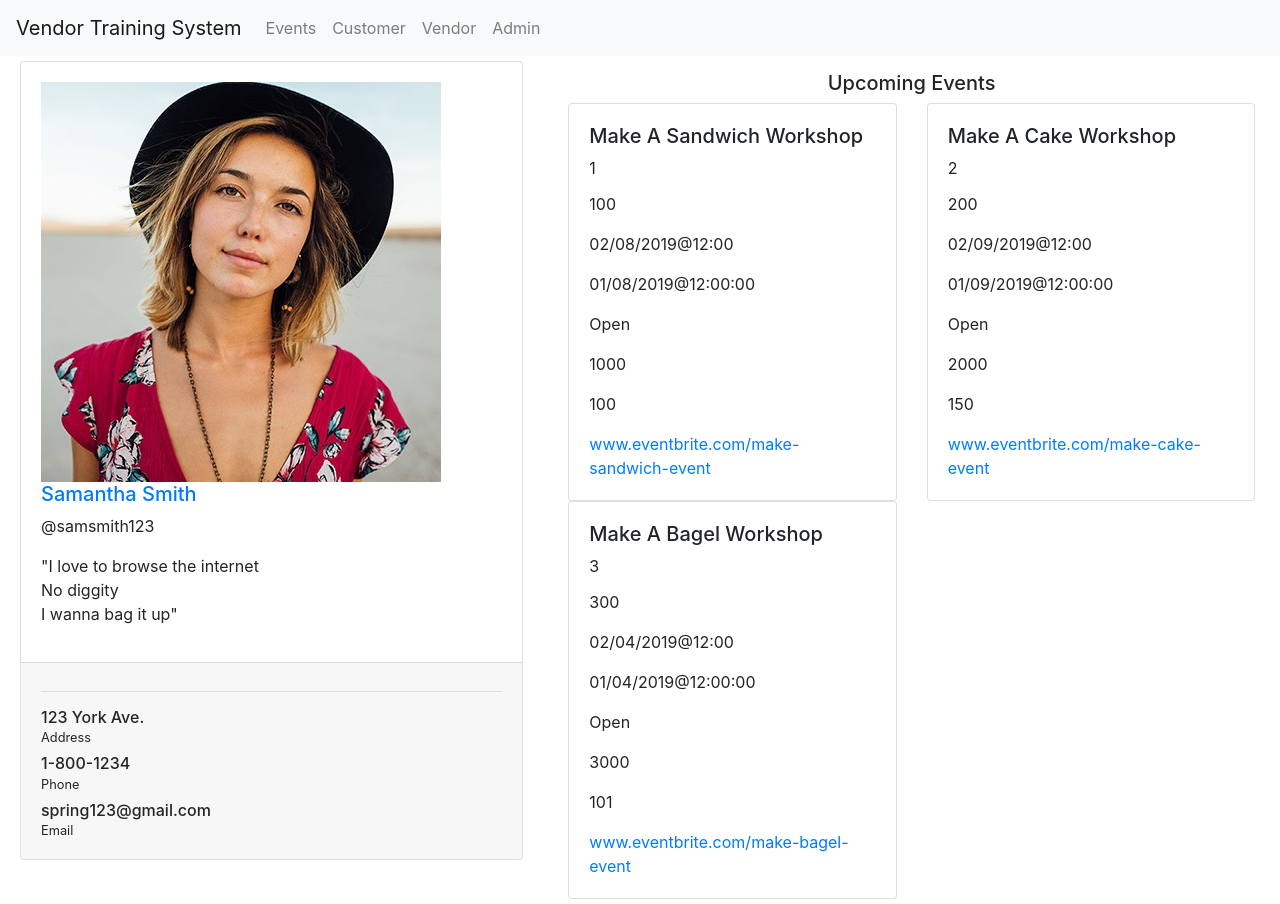
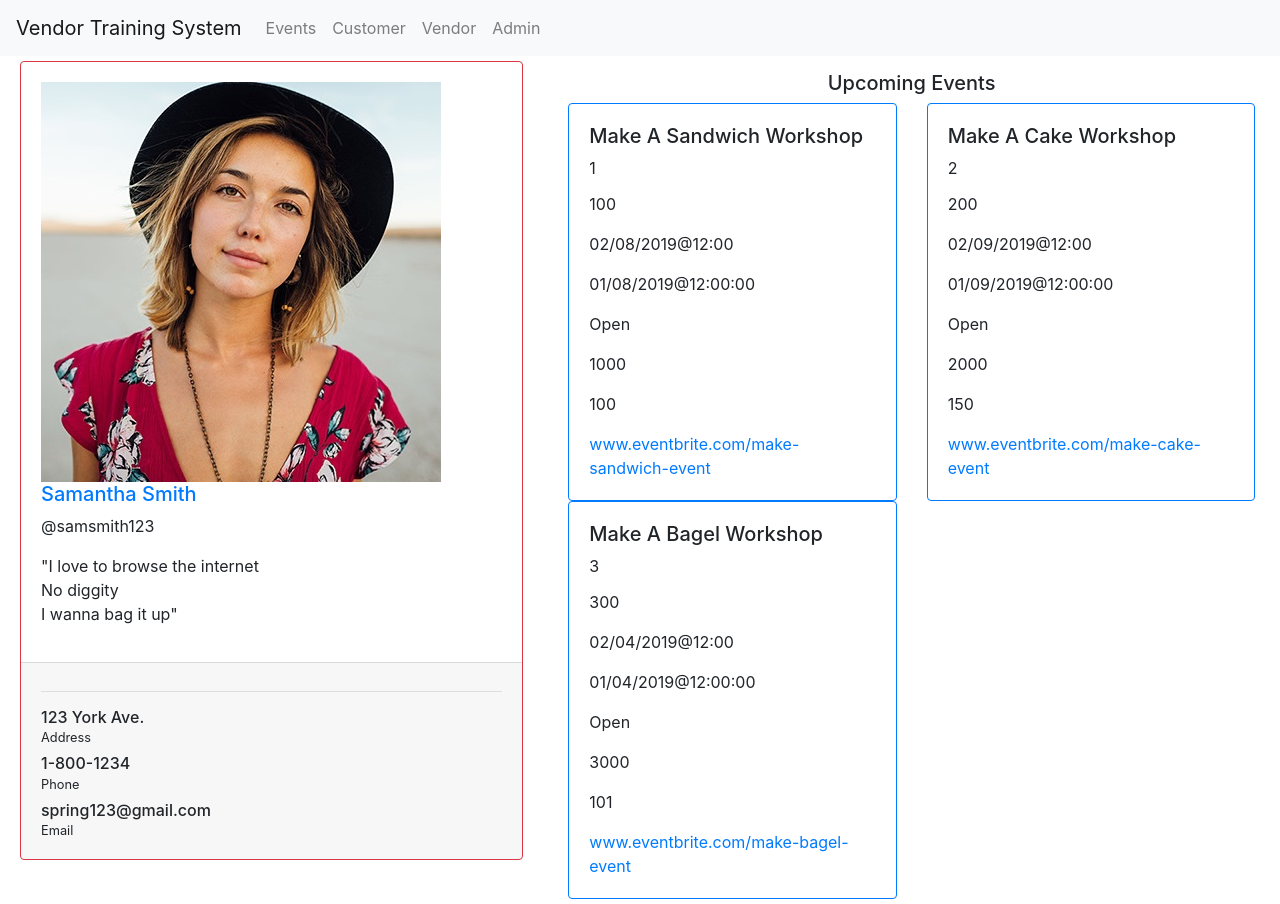
Before and after one commit to dave325/vendorTrainingSystem, an Angular app in the folder vendorTrainingSystem/: page /customer in a window 1280 px wide. Built offline with nearby package versions, Linux system fonts and the light colour scheme.

Commit message:
add border

```diff
--- a/vendorTrainingSystem/src/app/components/admin/admin-profile/admin-profile.component.html
+++ b/vendorTrainingSystem/src/app/components/admin/admin-profile/admin-profile.component.html
@@ -332,7 +332,7 @@
       </div> -->
       <div class="row">
         <div class="col-md-4">
-          <div class="card ">
+          <div class="card border-danger">
             <div class="card-header ">
               <h5 class="card-title">Admin Information</h5>
               <p class="card-category">John Doe</p>
@@ -349,7 +349,7 @@
         <div class="col-md-8">
           <div class="row">
               <div class="col-md-6 events">
-                  <div class="card event-card" *ngFor="let event of Events">
+                  <div class="card event-card border-primary" *ngFor="let event of Events">
                     <div class="card-body">
                       <h5 class="card-text">{{ event.name }}</h5>
                       <hr>
@@ -363,7 +363,7 @@
                   </div>
               </div>
             <div class="col-md-6 vendors">
-              <div class="card vendor-card" *ngFor="let vendor of Vendors">
+              <div class="card vendor-card border-primary" *ngFor="let vendor of Vendors">
                 <div class="card-body">
                     <h5 class="card-text">{{ vendor.name }}</h5>
                     <hr>
--- a/vendorTrainingSystem/src/app/components/customer/customer-profile/customer-profile.component.html
+++ b/vendorTrainingSystem/src/app/components/customer/customer-profile/customer-profile.component.html
@@ -1,7 +1,7 @@
 <div class="container-fluid">
   <div class="row">
       <div class="col-md-5">
-          <div class="card card-user">
+          <div class="card border-danger card-user">
             <div class="card-body">
               <div class="author">
                 <a href="#">
@@ -50,7 +50,7 @@
         <div class="container">
             <div class="row">
                 <div class="col-sm-6" *ngFor="let event of Events" >
-                    <div class="card">
+                    <div class="card border-primary">
                       <div class="card-body">
                         <h5 class="card-text">{{ event.name }}</h5>
                         <p class="card-title">{{ event._id }} </p>
--- a/vendorTrainingSystem/src/app/components/vendor/vendor-profile/vendor-profile.component.html
+++ b/vendorTrainingSystem/src/app/components/vendor/vendor-profile/vendor-profile.component.html
@@ -1,7 +1,7 @@
 <div class="container-fluid">
     <div class="row">
         <div class="col-md-4">
-          <div class="card card-user">
+          <div class="card border-danger card-user">
             <div class="card-body">
               <div class="author">
                 <a href="#">
@@ -97,7 +97,7 @@
               <div class="container">
                   <div class="row">
                       <div class="col-sm-6">
-                          <div class="card">
+                          <div class="card border-primary">
                             <div class="card-body">
                               <h5 class="card-title">Make A Sandwich Workshop</h5>
                               <p class="card-text">Learn how to make a sandwich.</p>
@@ -112,7 +112,7 @@
                           </div>
                       </div>
                       <div class="col-sm-6">
-                          <div class="card">
+                          <div class="card border-primary">
                             <div class="card-body">
                               <h5 class="card-title">Make A Sandwich Workshop</h5>
                               <p class="card-text">Learn how to make a sandwich.</p>
```
Also changed, not shown: vendorTrainingSystem/src/styles.css (line endings or trailing spaces). Lines whose indentation alone changed are shown as unchanged.
